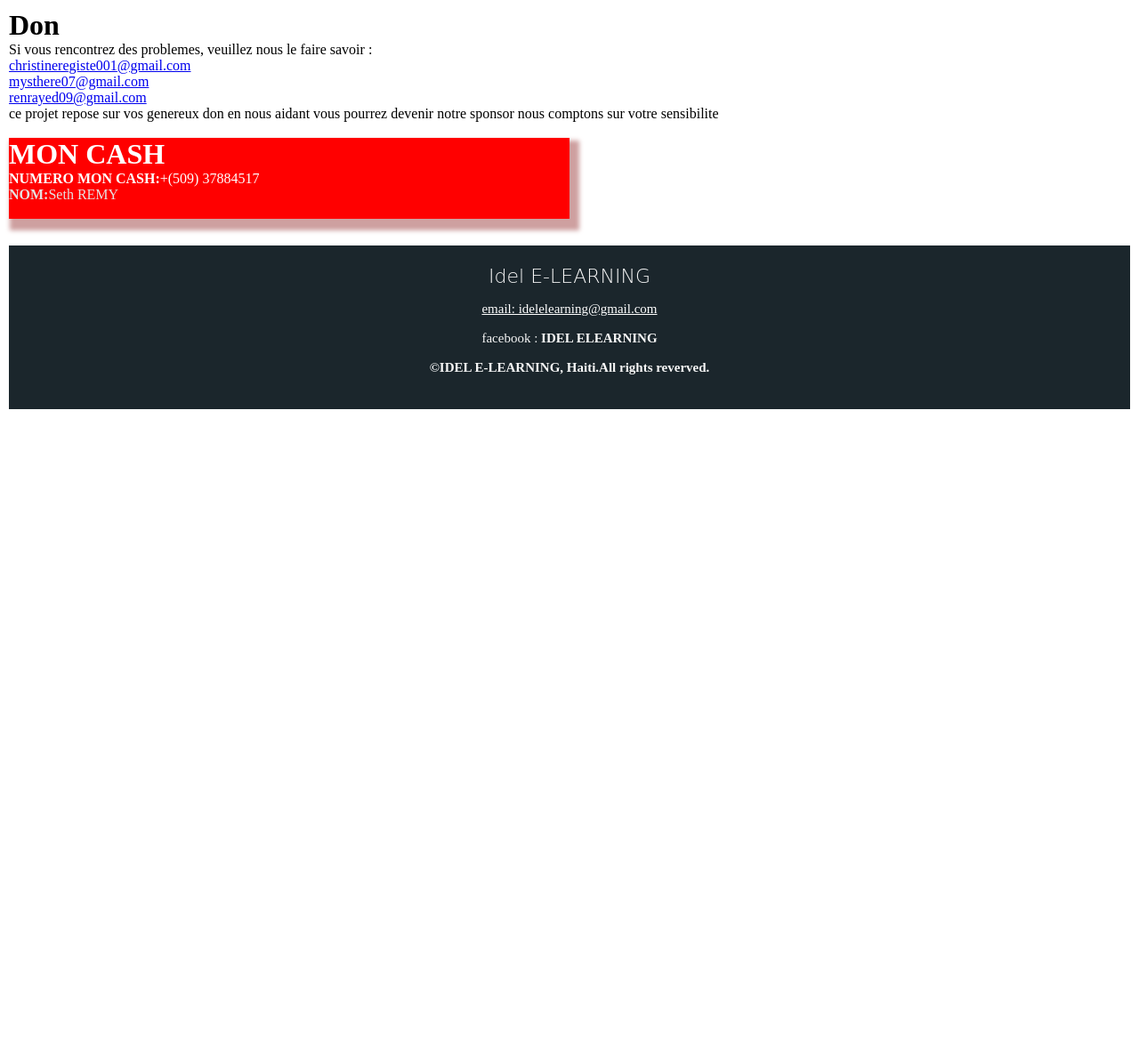
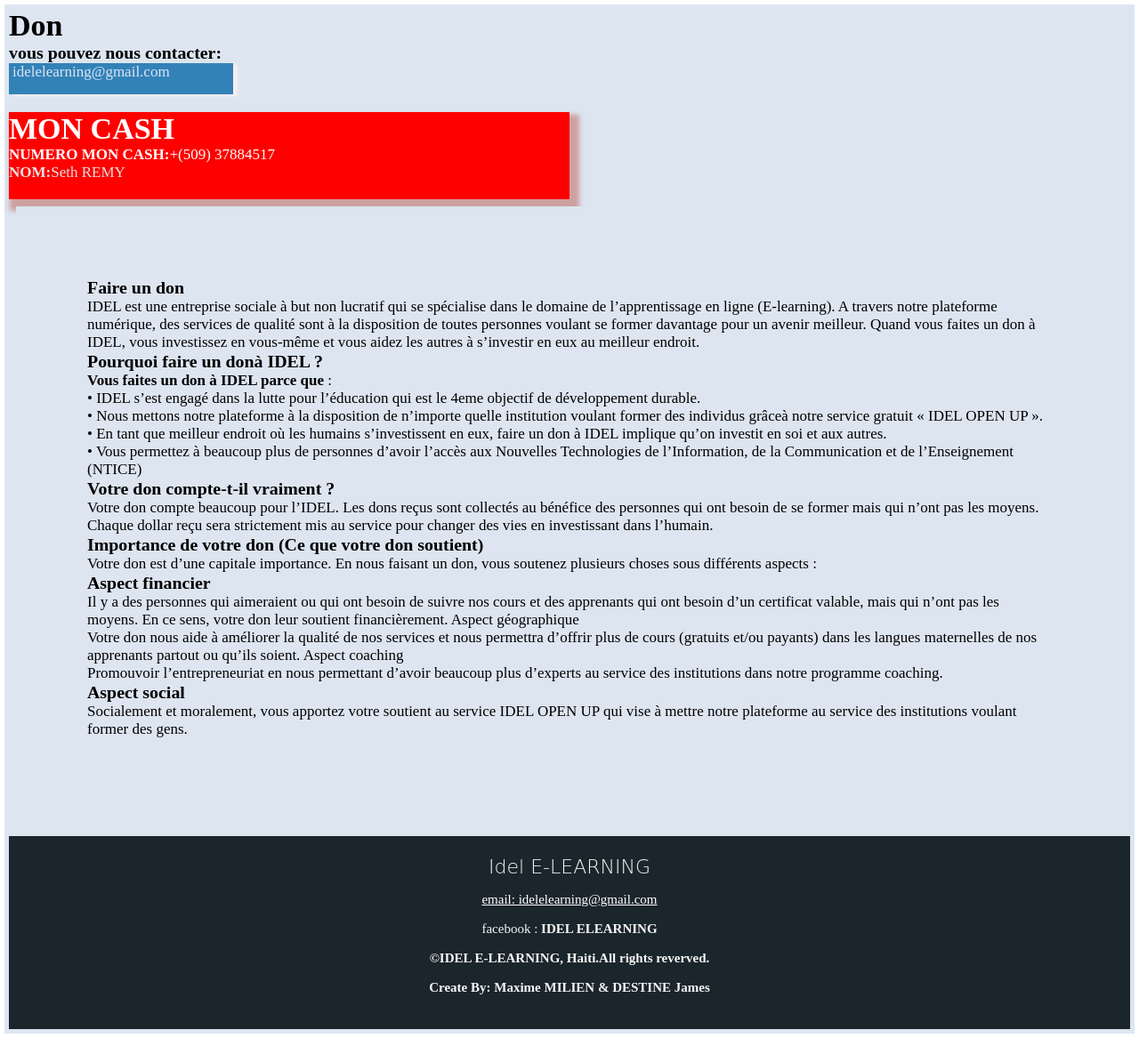
Before and after one commit to Maxdev01/idella, a Django app: template contact/templates/donate.html in a window 1280 px wide. Shown: the part 72-1239 px from the top of the page at 89% size. Before the commit the page ends 532 px from the top, so only its background shows below. Run offline with Django 3.2, Linux system fonts and the light colour scheme; the template is opened without the code that fills it, so the values that code supplies are empty; some libraries are stand-ins or nearby versions.

Commit message:
les design

```diff
--- a/Elearning/templates/base.html
+++ b/Elearning/templates/base.html
@@ -2,13 +2,14 @@
 <!DOCTYPE html>
 <html lang="en">
    <head>
-      <title>Elearning - {% block title %} Welcome {% endblock %}</title>
+	  <title>Elearning - {% block title %} Welcome {% endblock %}</title>
       <meta name="viewport" content="width=device-width, initial-scale=1.0">
 	  <link rel="stylesheet" href="{% static 'menu.css' %}">
 	  <script src="{% static 'jquery-3.5.1.js'%}"></script>
 	  <link rel="stylesheet" href="{% static 'dev-cours-style.css' %}">
 	  <link rel="stylesheet" href="{% static 'gestion-de-conflit.css'%}">
 	<link rel="stylesheet" href="{% static 'new.css'%}">
+	<link rel="shortcut icon" href="{% static 'img-icon/idel.jpg' %}" type="jpg">
 	<!--
 	<link href="https://fonts.googleapis.com/css2?family=Red+Rose:wght@300;400&display=swap" rel="stylesheet">
 	-->
@@ -60,7 +61,8 @@
 			<h1 class="title">Idel E-LEARNING</h1>
 			<p><a style="color: white;" href="idelelearning@gmail.com">email: idelelearning@gmail.com</a></p>
 			<p>facebook : <strong>IDEL ELEARNING</strong></p>
-            <h4>&copy;IDEL E-LEARNING, Haiti.All rights reverved.</h4>
+			<h4>&copy;IDEL E-LEARNING, Haiti.All rights reverved.</h4>
+			<p> <strong>Create By: Maxime MILIEN & DESTINE James</strong> </p>
 
             <div class="logos"></div>
 
--- a/Elearning/templates/home.html
+++ b/Elearning/templates/home.html
@@ -5,7 +5,8 @@
 
 <div class="grid">
    <section class="presentation">
-      <h1 class="title text-center">IDEL E-Learning & Coaching</h1>
+      <div class="font-p">
+         <h1 class="title text-center">IDEL E-Learning & Coaching</h1>
 
       <p style="width: 80%; padding: 10px; margin: 10px;" class="justify last">Institut de Développement personnel, d'Entrepreneuriat et
          de Leadership (IDEL) est une entreprise sociale qui offre des
@@ -44,6 +45,7 @@
             participants des savoir sur la façon de matérialiser une idée
             entrepreneuriale, comment gérer et faire prospérer une
             entreprise. </p>
+      </div>
 
       <div>
          {% for course in courses %}
--- a/Elearning/templates/nos-cours.html
+++ b/Elearning/templates/nos-cours.html
@@ -4,7 +4,7 @@
 
 {%block content%}
 
-<section id="htr-border">
+<section id="htr-border" class="color-cours">
     <div id="element-row">
 
         {% for i in cours %}
--- a/account/templates/registration/login.html
+++ b/account/templates/registration/login.html
@@ -7,9 +7,9 @@
 
 <div class="b-form center form-90">
 {% if form.errors %}
-   <p>Provide a valide username and password!</p>
+   <h2>Provide a valide username and password!</h2>
 {% else %}
-   <p>Utiliser ce formulaire pour vous connecter, Merci!</p>
+   <h2 style="color: #081e3f;">Utiliser ce formulaire pour vous connecter, Merci!</h2>
 {% endif %}
 <form method="post" action="{% url 'login' %}">
    {{form.as_p}}
@@ -17,7 +17,7 @@
    <input type="hidden" name="next" value="{% url 'home' %}">
    <input class='btn' type="submit" value="Se connecter">
 </form>
-<p>Vous n'avez pas de compte, <a href="{% url 'register' %}">Creer un compte.</a></p>
+<p> <strong>Vous n'avez pas de compte,</strong> <a href="{% url 'register' %}"> <strong>Creer un compte.</strong> </a></p>
 </div>
 
 {% endblock %}
--- a/contact/templates/donate.html
+++ b/contact/templates/donate.html
@@ -2,17 +2,13 @@
 
 
 {%block content%}
-<div style="padding: 5px; margin: 5px;">
+<div style="padding: 5px; margin: 5px;" class="font-p donate-color">
 <h1>Don</h1>
-<p>Si vous rencontrez des problemes, veuillez nous le faire savoir :</p>
-<a href="#">christineregiste001@gmail.com</a> <br>
-<a href="#">mysthere07@gmail.com</a> <br>
-<a href="#">renrayed09@gmail.com</a>
+<h3>vous pouvez nous contacter:</h3>
+<div class="ds-email">
+    <a href="idelearning@gmail.com">idelelearning@gmail.com</a>
+</div> <br>
 
-
-<p>ce projet repose sur vos genereux don en nous aidant vous pourrez
-    devenir notre sponsor nous comptons sur votre sensibilite
-</p><br>
 <div style="background-color: red; width : 50%; box-shadow: 6px 8px 5px 5px rgb(206, 160, 160); ">
 <h1 style="color:white;">MON CASH</h1>
 <p style="color: white;"><strong> NUMERO MON CASH:</strong>+(509) 37884517</p>
@@ -20,4 +16,40 @@
 </div>
 
 
+<div class="about-idel">
+    <div>
+        <h3> Faire un don </h3>
+<p> IDEL est une entreprise sociale à but non lucratif qui se spécialise dans le domaine de l’apprentissage en ligne (E-learning). A travers notre plateforme numérique, des services de qualité sont à la disposition de toutes personnes voulant se former davantage pour un avenir meilleur. Quand vous faites un don à IDEL, vous investissez en vous-même et vous aidez les autres à s’investir en eux au meilleur endroit. </p>
+
+
+<h3> Pourquoi faire un donà IDEL ? </h3>
+<p> <strong>Vous faites un don à IDEL parce que </strong> : </p>
+
+<p>•	IDEL s’est engagé dans la lutte pour l’éducation qui est le 4eme objectif de développement durable.</p>
+<p>•	Nous mettons notre plateforme à la disposition de n’importe quelle institution voulant former des individus grâceà notre service gratuit « IDEL OPEN UP ».</p>
+<p>•	En tant que meilleur endroit où les humains s’investissent en eux, faire un don à IDEL implique qu’on investit en soi et aux autres.</p>
+<p>•	Vous permettez à beaucoup plus de personnes d’avoir l’accès aux Nouvelles Technologies de l’Information, de la Communication et de l’Enseignement (NTICE)</p>
+
+
+<h3>Votre don compte-t-il vraiment ? </h3>
+<p> Votre don compte beaucoup pour l’IDEL. Les dons reçus sont collectés au bénéfice des personnes qui ont besoin de se former mais qui n’ont pas les moyens. Chaque dollar reçu sera strictement mis au service pour changer des vies en investissant dans l’humain. </p>
+
+
+<h3>Importance de votre don (Ce que votre don soutient) </h3>
+<p>Votre don est d’une capitale importance. En nous faisant un don, vous soutenez plusieurs choses sous différents aspects : </p>
+
+
+<h3>Aspect financier </h3>
+<p>Il y a des personnes qui aimeraient ou qui ont besoin de suivre nos cours et des apprenants qui ont besoin d’un certificat valable, mais qui n’ont pas les moyens. En ce sens, votre don leur soutient financièrement.
+Aspect géographique </p>
+ <p>Votre don nous aide à améliorer la qualité de nos services et nous permettra d’offrir plus de cours (gratuits et/ou payants) dans les langues maternelles de nos apprenants partout ou qu’ils soient.
+Aspect coaching </p>
+<p>Promouvoir l’entrepreneuriat en nous permettant d’avoir beaucoup plus d’experts au service des institutions dans notre programme coaching. </p>
+<h3>Aspect social </h3>
+<p>Socialement et moralement, vous apportez votre soutient au service IDEL OPEN UP qui vise à mettre notre plateforme au service des institutions voulant former des gens.</p>
+
+    </div>
+</div>
+
+
 {%endblock%}
--- a/static/menu.css
+++ b/static/menu.css
@@ -328,8 +328,8 @@
 /* ############### A modifier a chaque besion #########   */
 #htr-border {
 	height: 550px;
-	background: #0c7b93;
-	color: #f4f7f7;
+	background: #eceff4;
+	color: #081e3f;
 }
 
 #element-row {
--- a/static/new.css
+++ b/static/new.css
@@ -141,6 +141,8 @@
     font-size: inherit;
     color: #bbe1fa;
     margin-top: 20px;
+    height: 45px;
+    border-radius: 10px;
 
 
  }
@@ -171,5 +173,31 @@
 
 
 .font-p {
-    font-size: 18px;
+    font-size: 17px;
 }
+
+.ds-email
+{
+    font-size: 15px;
+    background: #3282b8;
+    width: 20%;
+    height: 35px;
+    box-shadow: 5px 2px 3px rgb(245, 239, 239);
+}
+
+.ds-email a
+{
+    text-decoration: none;
+    font-size: 17px;
+    margin: 2px;
+    padding: 2px;
+    color: #dde5f1;
+}
+
+.donate-color
+{
+    background: #dde5f1;
+}
+
+
+/* modification pour le page d'accueil */
```
Also changed, not shown: Elearning/settings.py (+18 -18 lines), db.sqlite3, static/img-icon/idel.jpg (added).
